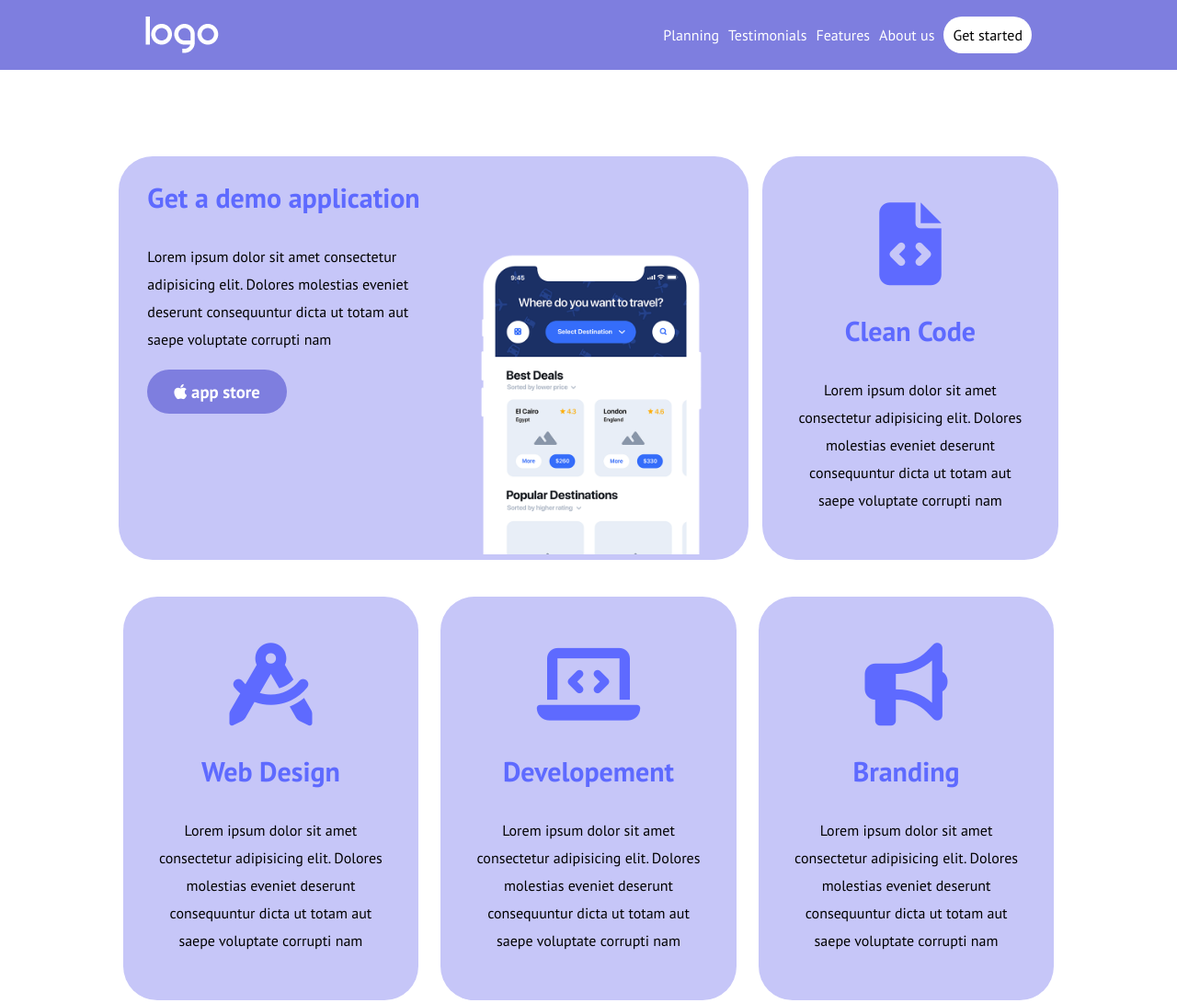
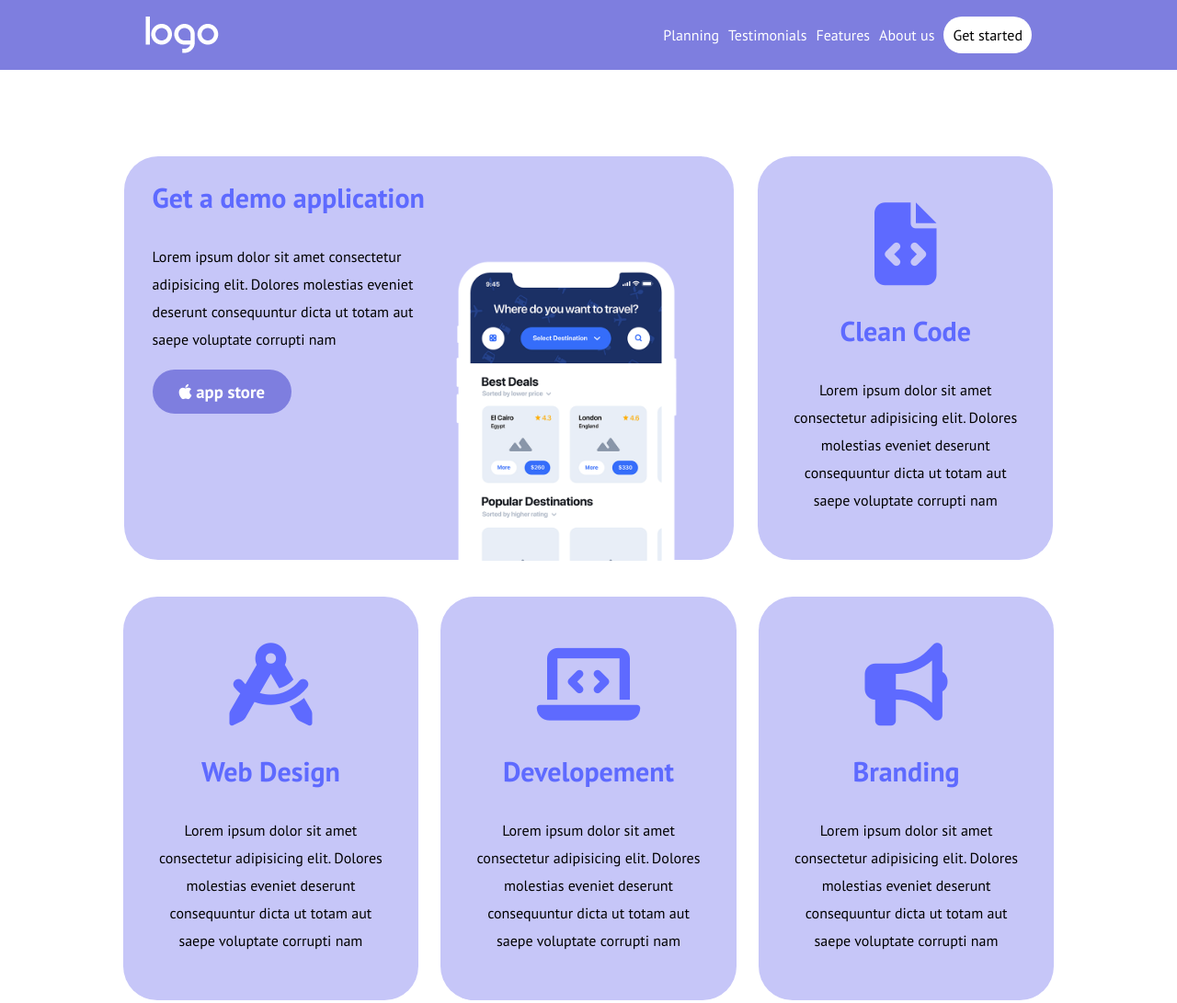
Before and after one commit to amaljom/htmlcss-responsive-layout, a plain HTML site: page index.html in a window 1280 px wide. Shown: the top 1091 px of the page at 92% size. Drawn offline with Linux system fonts and the light colour scheme.

Commit message:
completato

```diff
--- a/index.html
+++ b/index.html
@@ -41,7 +41,7 @@
                     <h3><a href="#"> <i class="fa-brands fa-apple"></i> app store</a></h3>
                 </div>
 
-                <div>
+                <div class="gestione-img">
                     <img class="img1" src="./img/phone.png" alt="NON TROVATO">
                 </div>
 
--- a/style/style.css
+++ b/style/style.css
@@ -68,7 +68,12 @@ p{
     background-color: rgb(198, 198, 248);
     border-radius: 37px;
     padding-top: 75px;
-    padding: 69px 31px;
+    padding: 0px 31px;
+    padding-top: 40px;
+}
+.gestione-img{
+    padding-top: 40px;
+    align-self: flex-end;
 }
 .prime-card-main-2{
     width: 100%;
@@ -82,9 +87,10 @@ p{
 .img1{
     width: 300px;
     position: relative;
-    bottom: -74px;
-    left: 11px;
+    top: 5px;
+
 }
+
 .colore-h2{
     color: #5e6aff;
     font-size: 30px;
@@ -278,15 +284,15 @@ h3{
         justify-content: space-around;
     }
     .prime-card-main{
-        width: 66%;
+        width: 64%;
         background-color: rgb(198, 198, 248);
         margin-top: 40px;
         border-radius: 37px;
         padding-top: 75px;
-        padding: 69px 31px;
+        padding: 0px 31px;
     }
     .prime-card-main-2{
-        width: 32%;
+        width: 31%;
         background-color: rgb(198, 198, 248);
         margin-top: 40px;
         border-radius: 37px;
@@ -396,3 +402,9 @@ h3{
         width: 80%;
     }
 }
+@media screen and (min-width: 1516px){
+    .quote {
+        bottom: 163px;
+        left: -70px;
+    }
+}
```
